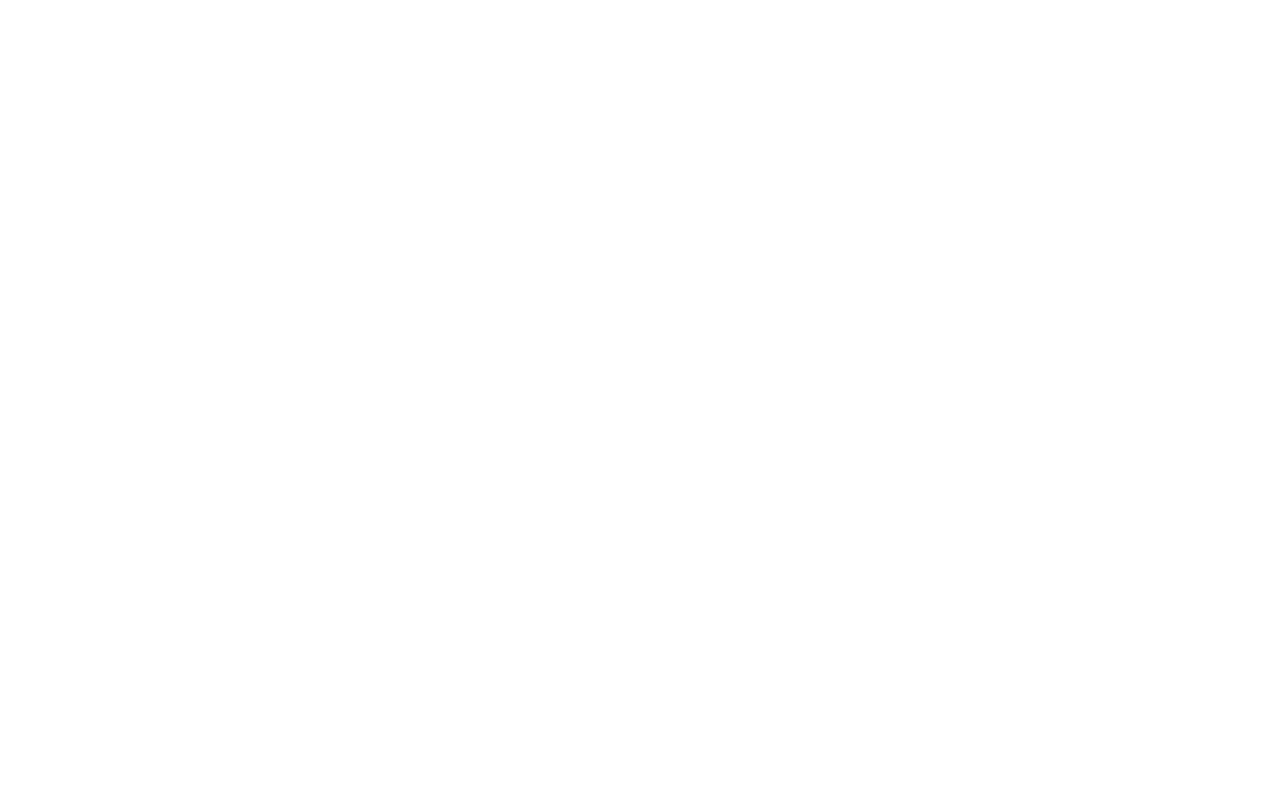
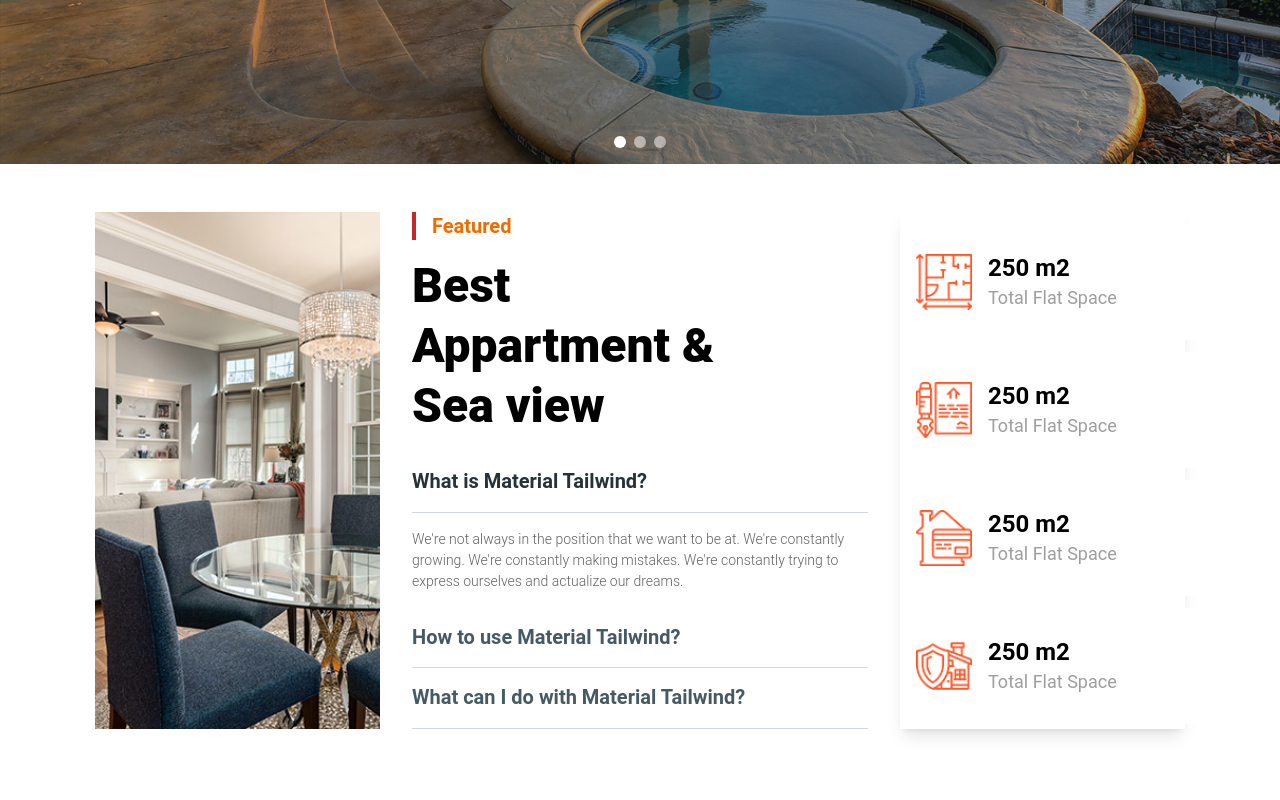
Before and after one commit to Swapvp/React_Villa, a React (Vite) app: page / in a window 1280 px wide. Shown: the part 640-1440 px from the top of the page. Before the commit the page ends 800 px from the top, so only its background shows below. Built offline with nearby package versions, Linux system fonts and the light colour scheme.

Commit message:
home-updated

```diff
--- a/package.json
+++ b/package.json
@@ -10,6 +10,7 @@
     "preview": "vite preview"
   },
   "dependencies": {
+    "@material-tailwind/react": "^2.1.10",
     "react": "^18.3.1",
     "react-dom": "^18.3.1",
     "react-icons": "^5.3.0",
--- a/src/Components/Nav.jsx
+++ b/src/Components/Nav.jsx
@@ -7,6 +7,7 @@
 import { FaLinkedin } from "react-icons/fa";
 import { FaSquareInstagram } from "react-icons/fa6";
 import "../App.css";
+import ScheduleBtn from "./ScheduleBtn";
 
 const Nav = () => {
   return (
@@ -34,7 +35,7 @@
         <div className="flex justify-between items-center">
           <div className="text-3xl font-bold">VILLA</div>
           <div className="">
-            <ul className="flex gap-10 text-lg ">
+            <ul className="flex gap-10 text-lg items-center ">
               <li className="font-normal">
                 <NavLink
                   className={({ isActive }) =>
@@ -75,6 +76,7 @@
                   Contact
                 </NavLink>
               </li>
+              <ScheduleBtn />
             </ul>
           </div>
         </div>
--- /dev/null
+++ b/src/Components/ScheduleBtn.jsx
@@ -0,0 +1,15 @@
+import React from "react";
+import { SlCalender } from "react-icons/sl";
+
+function ScheduleBtn() {
+  return (
+    <button className="bg-black relative rounded-3xl text-white pl-10 py-3 w-52">
+      <div className="absolute bg-red-400 w-[25%] h-full text-center rounded-full top-0 left-0">
+        <SlCalender className=" text-xl font-bold" />
+      </div>
+      Schedule a visit
+    </button>
+  );
+}
+
+export default ScheduleBtn;
--- a/src/Pages/Home.jsx
+++ b/src/Pages/Home.jsx
@@ -2,15 +2,142 @@
 import Nav from "../Components/Nav";
 import Contactinfo from "../Components/Contactinfo";
 import Footer from "../Components/Footer";
+import { Carousel } from "@material-tailwind/react";
+import {
+  Accordion,
+  AccordionHeader,
+  AccordionBody,
+} from "@material-tailwind/react";
+import { FiPhoneCall } from "react-icons/fi";
+import { FaRegEnvelope } from "react-icons/fa";
 
 const Home = () => {
+  const [open, setOpen] = React.useState(1);
+
+  const handleOpen = (value) => setOpen(open === value ? 0 : value);
+
+  const featureData = [
+    {
+      src: "src/assets/images/info-icon-01.png",
+      heading: "250 m2",
+      subHeading: "Total Flat Space",
+    },
+    {
+      src: "src/assets/images/info-icon-02.png",
+      heading: "250 m2",
+      subHeading: "Total Flat Space",
+    },
+    {
+      src: "src/assets/images/info-icon-03.png",
+      heading: "250 m2",
+      subHeading: "Total Flat Space",
+    },
+    {
+      src: "src/assets/images/info-icon-04.png",
+      heading: "250 m2",
+      subHeading: "Total Flat Space",
+    },
+  ];
   return (
-    <div>
+    <>
       <Nav />
+
+      {/* Hero */}
+      <Carousel>
+        <img
+          src="src\assets\images\banner-01.jpg"
+          alt="image 1"
+          className="h-full w-full object-cover"
+        />
+        <img
+          src="src\assets\images\banner-02.jpg"
+          alt="image 2"
+          className="h-full w-full object-cover"
+        />
+        <img
+          src="src\assets\images\banner-03.jpg"
+          alt="image 3"
+          className="h-full w-full object-cover"
+        />
+      </Carousel>
+      {/* Hero */}
+
+      {/* Section 2 */}
+      <section className="container  mx-auto py-12 ">
+        <div className="flex gap-8 w-full justify-center">
+          <div className="w-[25%]">
+            <img
+              className="w-full h-full object-cover"
+              src="src\assets\images\featured.jpg"
+              alt=""
+            />
+          </div>
+          <div className="w-2/5">
+            <p className=" text-orange-800 border-l-4 border-red-800 font-bold text-xl px-4">
+              Featured
+            </p>
+            <h1 className="text-5xl font-extrabold w-4/5 my-4 leading-tight">
+              Best Appartment & Sea view
+            </h1>
+            <div className="">
+              <Accordion className="" open={open === 1}>
+                <AccordionHeader onClick={() => handleOpen(1)}>
+                  What is Material Tailwind?
+                </AccordionHeader>
+                <AccordionBody>
+                  We&apos;re not always in the position that we want to be at.
+                  We&apos;re constantly growing. We&apos;re constantly making
+                  mistakes. We&apos;re constantly trying to express ourselves
+                  and actualize our dreams.
+                </AccordionBody>
+              </Accordion>
+              <Accordion open={open === 2}>
+                <AccordionHeader onClick={() => handleOpen(2)}>
+                  How to use Material Tailwind?
+                </AccordionHeader>
+                <AccordionBody>
+                  We&apos;re not always in the position that we want to be at.
+                  We&apos;re constantly growing. We&apos;re constantly making
+                  mistakes. We&apos;re constantly trying to express ourselves
+                  and actualize our dreams.
+                </AccordionBody>
+              </Accordion>
+              <Accordion open={open === 3}>
+                <AccordionHeader onClick={() => handleOpen(3)}>
+                  What can I do with Material Tailwind?
+                </AccordionHeader>
+                <AccordionBody>
+                  We&apos;re not always in the position that we want to be at.
+                  We&apos;re constantly growing. We&apos;re constantly making
+                  mistakes. We&apos;re constantly trying to express ourselves
+                  and actualize our dreams.
+                </AccordionBody>
+              </Accordion>
+            </div>
+          </div>
+          <div className="bg-white shadow-lg w-[25%] ">
+            {featureData.map((elem, i) => {
+              return (
+                <div
+                  key={i}
+                  className="flex items-center justify-start bg-white  p-4 rounded w-80 py-7 gap-4 mt-3"
+                >
+                  <img className="w-14 " src={elem.src} alt="" />
+                  <div>
+                    <h2 className="font-bold text-2xl">{elem.heading}</h2>
+                    <p className="text-lg text-gray-500">{elem.subHeading}</p>
+                  </div>
+                </div>
+              );
+            })}
+          </div>
+        </div>
+      </section>
+      {/* Section 2 */}
 
       <Contactinfo variant="home" />
       <Footer />
-    </div>
+    </>
   );
 };
 
--- a/tailwind.config.js
+++ b/tailwind.config.js
@@ -1,8 +1,14 @@
-/** @type {import('tailwindcss').Config} */
-export default {
-  content: ["./index.html", "./src/**/*.{js,ts,jsx,tsx}"],
+const withMT = require("@material-tailwind/react/utils/withMT");
+
+module.exports = withMT({
+  content: [
+    "./index.html",
+    "./src/**/*.{vue,js,ts,jsx,tsx}",
+    "path-to-your-node_modules/@material-tailwind/react/components/**/*.{js,ts,jsx,tsx}",
+    "path-to-your-node_modules/@material-tailwind/react/theme/components/**/*.{js,ts,jsx,tsx}",
+  ],
   theme: {
     extend: {},
   },
   plugins: [],
-};
+});
```
Also changed, not shown: 1 other file (tests, documents, lock files or other folders).
